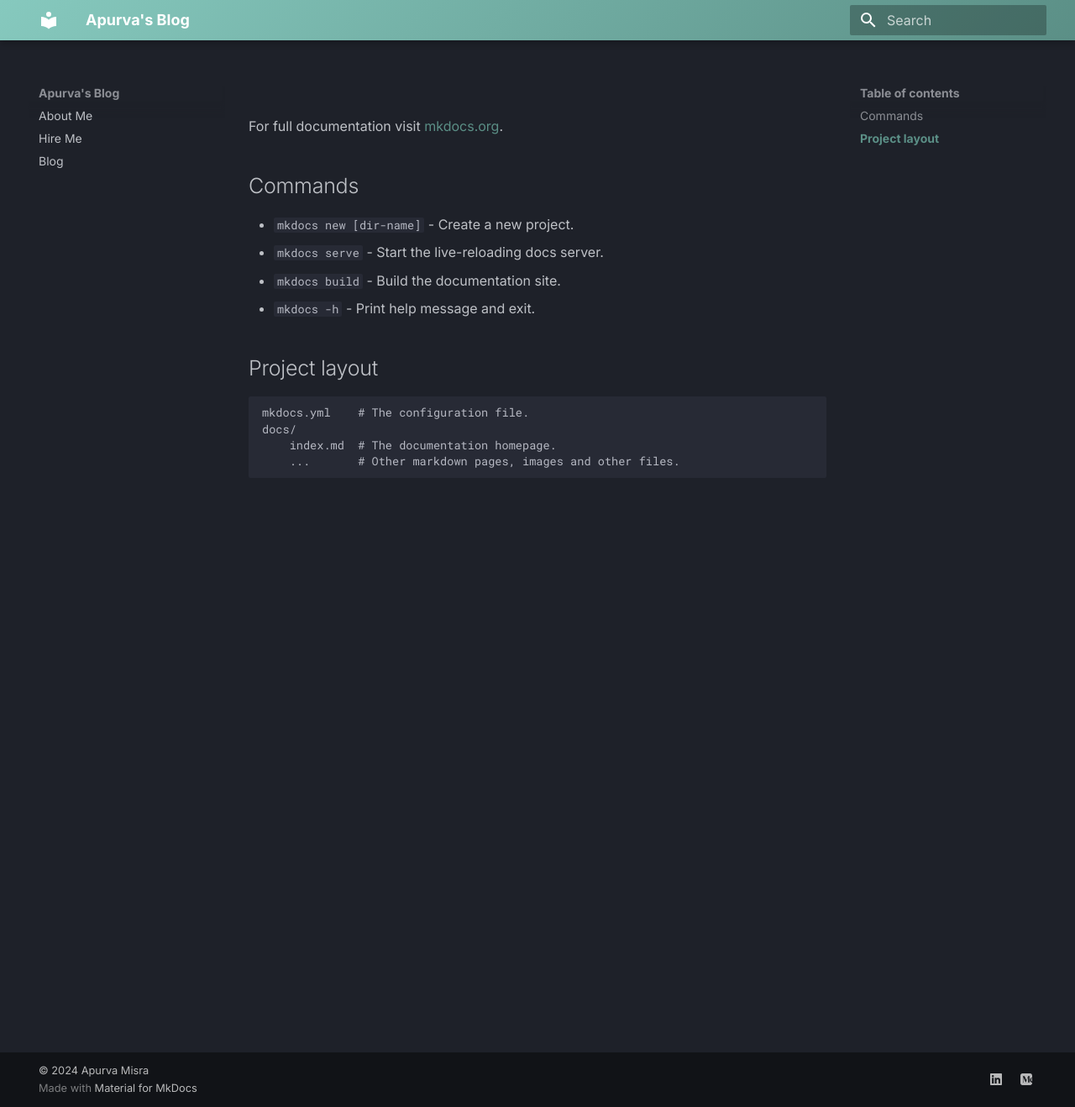
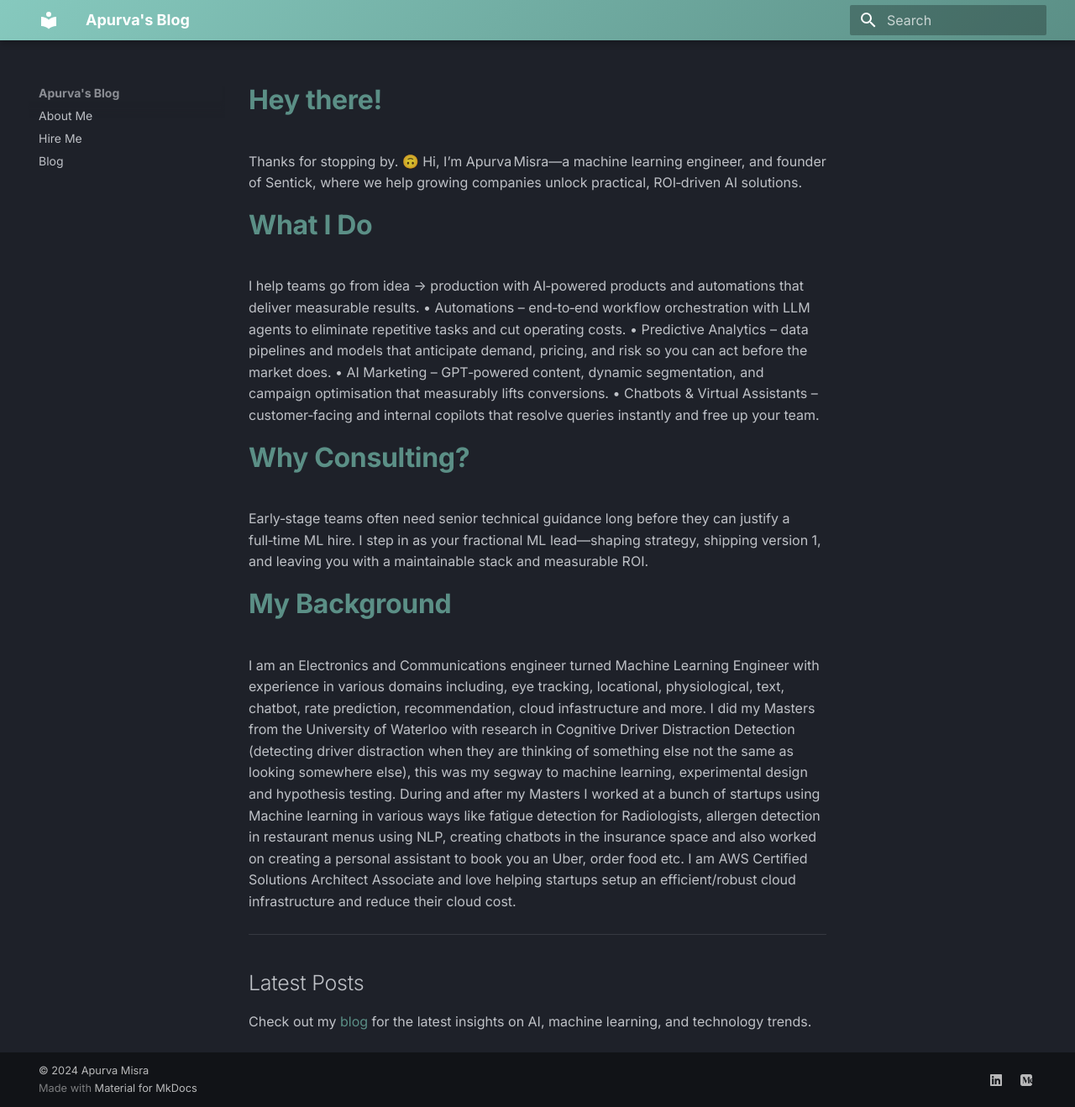
Before and after one commit to ApurvaMisra/blog, an MkDocs documentation site: the page built from docs/index.md, in a window 1280 px wide and 1318 px high. Shown: the whole window at 84% size. Built offline with MkDocs 1.6.1 and Material for MkDocs 9.7.7, drawn with Linux system fonts in a browser that asks for light colours.

Commit message:
welcome page

```diff
--- a/docs/index.md
+++ b/docs/index.md
@@ -1,17 +1,26 @@
-#
+# Hey there!
 
-For full documentation visit [mkdocs.org](https://www.mkdocs.org).
+Thanks for stopping by. 🙃
+Hi, I’m Apurva Misra—a machine learning engineer, and founder of Sentick, where we help growing companies unlock practical, ROI‑driven AI solutions.
 
-## Commands
+# What I Do
 
-- `mkdocs new [dir-name]` - Create a new project.
-- `mkdocs serve` - Start the live-reloading docs server.
-- `mkdocs build` - Build the documentation site.
-- `mkdocs -h` - Print help message and exit.
+I help teams go from idea → production with AI‑powered products and automations that deliver measurable results.
+• Automations – end‑to‑end workflow orchestration with LLM agents to eliminate repetitive tasks and cut operating costs.
+• Predictive Analytics – data pipelines and models that anticipate demand, pricing, and risk so you can act before the market does.
+• AI Marketing – GPT‑powered content, dynamic segmentation, and campaign optimisation that measurably lifts conversions.
+• Chatbots & Virtual Assistants – customer‑facing and internal copilots that resolve queries instantly and free up your team.
 
-## Project layout
+# Why Consulting?
 
-    mkdocs.yml    # The configuration file.
-    docs/
-        index.md  # The documentation homepage.
-        ...       # Other markdown pages, images and other files.
+Early‑stage teams often need senior technical guidance long before they can justify a full‑time ML hire. I step in as your fractional ML lead—shaping strategy, shipping version 1, and leaving you with a maintainable stack and measurable ROI.
+
+# My Background
+
+I am an Electronics and Communications engineer turned Machine Learning Engineer with experience in various domains including, eye tracking, locational, physiological, text, chatbot, rate prediction, recommendation, cloud infastructure and more. I did my Masters from the University of Waterloo with research in Cognitive Driver Distraction Detection (detecting driver distraction when they are thinking of something else not the same as looking somewhere else), this was my segway to machine learning, experimental design and hypothesis testing. During and after my Masters I worked at a bunch of startups using Machine learning in various ways like fatigue detection for Radiologists, allergen detection in restaurant menus using NLP, creating chatbots in the insurance space and also worked on creating a personal assistant to book you an Uber, order food etc. I am AWS Certified Solutions Architect Associate and love helping startups setup an efficient/robust cloud infrastructure and reduce their cloud cost.
+
+---
+
+## Latest Posts
+
+Check out my [blog](/blog/) for the latest insights on AI, machine learning, and technology trends.
```
